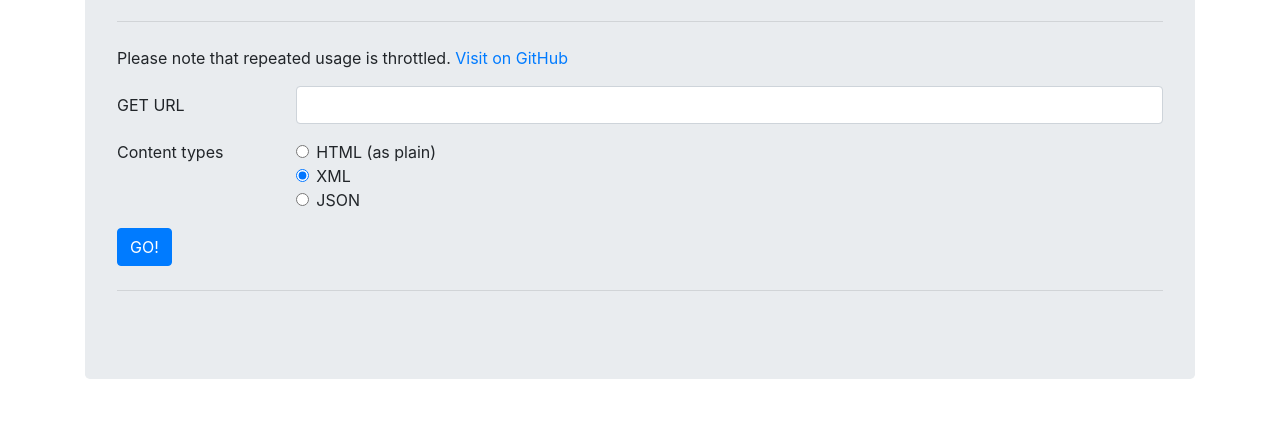
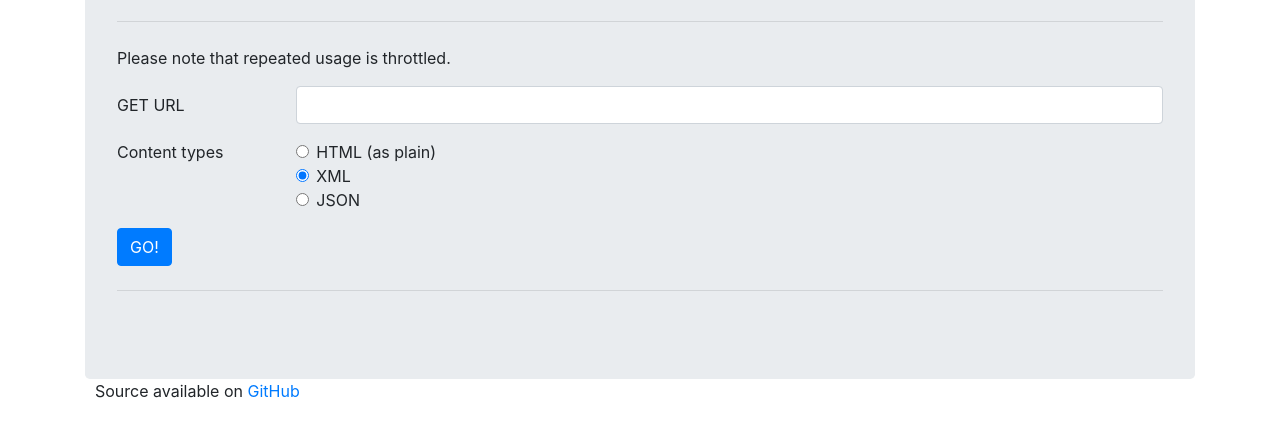
Before and after one commit to majcen-dev/cors-api-proxy, a website: page public/index.html in a window 1280 px wide. Shown: the part 222-658 px from the top of the page. Drawn offline with nearby package versions, Linux system fonts and the light colour scheme.

Commit message:
git edit

```diff
--- a/public/index.html
+++ b/public/index.html
@@ -11,11 +11,11 @@
 
 <body>
     <div class="container" style="margin-top: 50px;">
-        <div class="jumbotron">
+        <div class="jumbotron" style="margin-bottom: 0px;">
             <h1 class="display-4">CORS API Proxy</h1>
             <p class="lead">This is a simple proxy that circumvents limiting CORS headers.</p>
             <hr class="my-4">
-            <p>Please note that repeated usage is throttled. <a href="https://github.com/majcen-dev/cors-api-proxy">Visit on GitHub</a></p>
+            <p>Please note that repeated usage is throttled.</p>
             <div class="form-group">
                 <div class="form-group row">
                     <label for="url" class="col-sm-2 col-form-label">GET URL</label>
@@ -52,7 +52,13 @@
                 <div><a id="link" href="" target="_blank"></a></div>
             </div>
         </div>
+        <footer class="mt-auto" style="margin: 10px;">
+            <div class="inner">
+                <p>Source available on <a href="https://github.com/majcen-dev/cors-api-proxy" target="_blank">GitHub</a></p>
+            </div>
+        </footer>
     </div>
+
 
 
 
```
Also changed, not shown: README.md.
